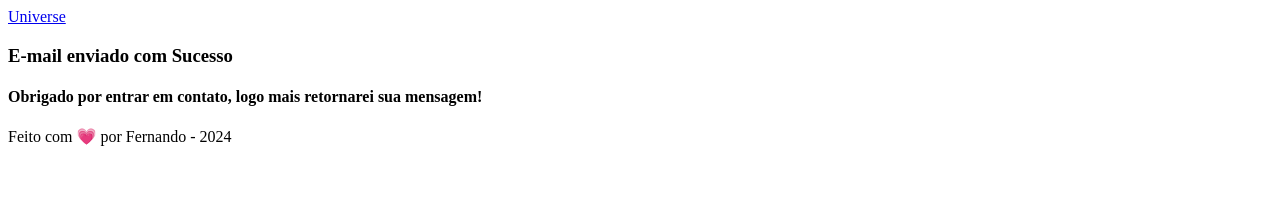
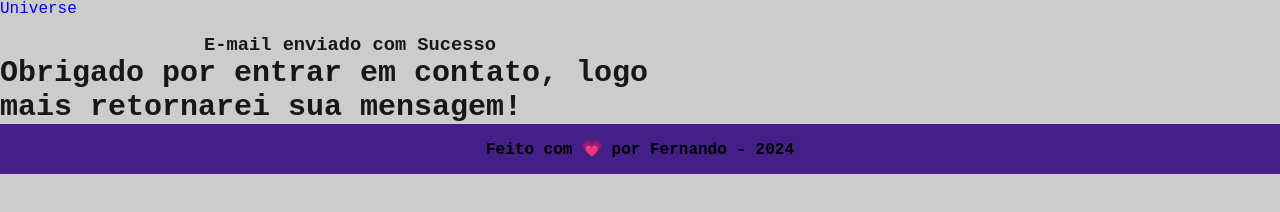
Before and after one commit to FernandoCassioDev/universe, a plain HTML site: page sucess.html in a window 1280 px wide. Drawn offline with Linux system fonts and the light colour scheme.

Commit message:
style: estiliza o footer

```diff
--- a/assets/css/style.css
+++ b/assets/css/style.css
@@ -135,6 +135,7 @@ body {
 }
 
 .sobre_container img{
+  width: 300px;
   font-size: 35%;
   border: 5px solid var(--purple-500);
   border-radius: 50%;
@@ -225,3 +226,13 @@ form input, textarea{
 form button{
   background-color: transparent;
 }
+
+footer{
+  background-color: var(--purple-800);
+  height: 50px;
+  display: flex;
+  justify-content: center;
+  align-items: center;
+  font-weight: bold;
+  color: black;
+}
--- a/sucess.html
+++ b/sucess.html
@@ -7,6 +7,7 @@
     <meta name="author" content="Generation Brasil" />
     <meta name="keywords" content="HTML, CSS, JavaScript" />
     <link rel="icon" href="./assets/img/favicon.svg" type="image/svg+xml" />
+    <link rel="stylesheet" href="./assets/css/style.css">
     <title>Universe</title>
   </head>
   <body>
```
